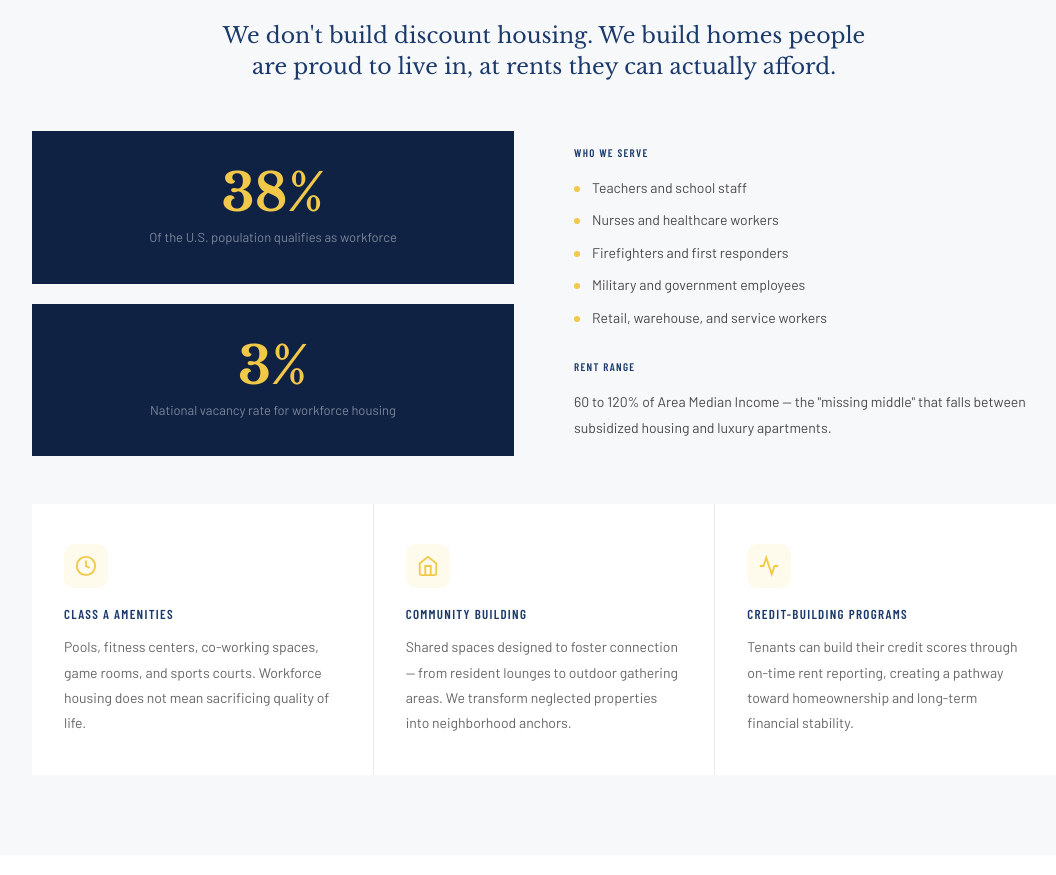
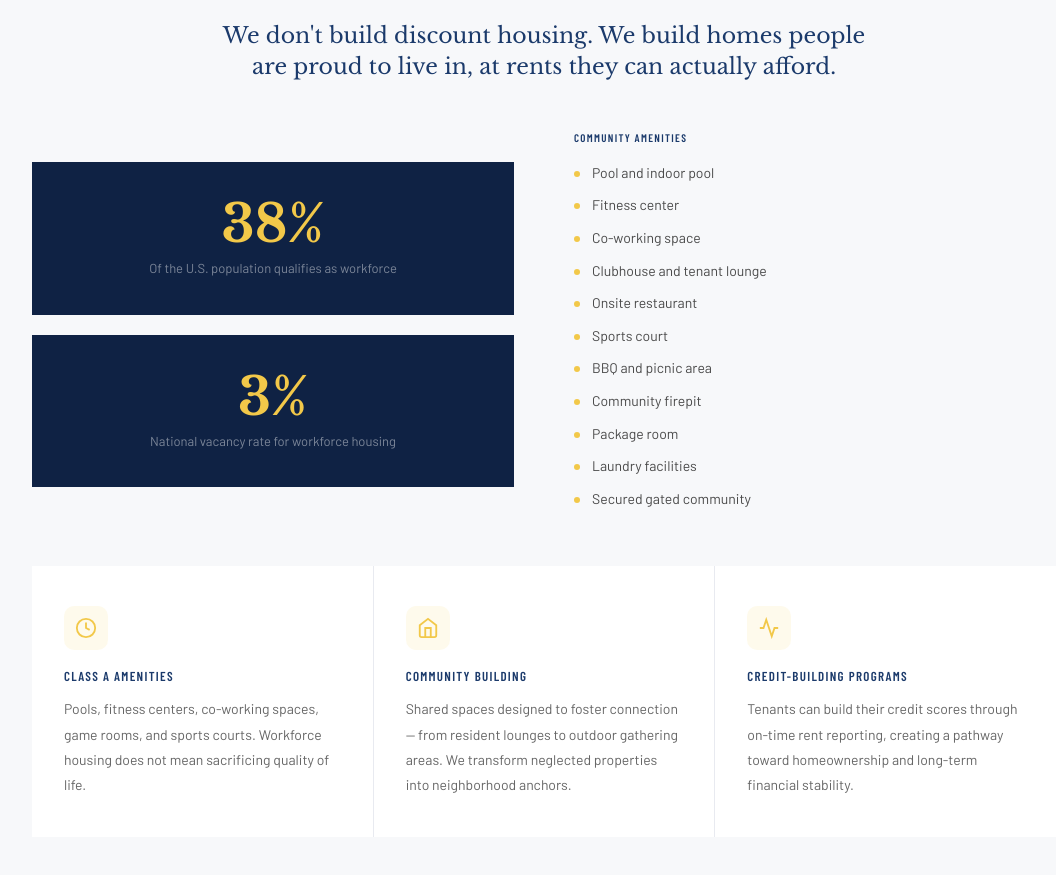
Before and after one commit to ygil21-droid/safeharbor-website, a plain HTML site: page esg.html in a window 1280 px wide. Shown: the part 1640-2515 px from the top of the page, without its empty margins (96-1152 px from the left). Drawn offline with nearby package versions, Linux system fonts and the light colour scheme.

Commit message:
Replace Who We Serve / Rent Range with Community Amenities list
Co-Authored-By: Claude Opus 4.6 <noreply@anthropic.com>

```diff
--- a/esg.html
+++ b/esg.html
@@ -242,16 +242,20 @@ a:hover { color: inherit; }
         </div>
       </div>
       <div>
-        <div style="font-family:'Barlow Condensed',sans-serif;font-size:11px;font-weight:600;letter-spacing:0.12em;text-transform:uppercase;color:#1B3A6B;margin-bottom:16px;">Who We Serve</div>
+        <div style="font-family:'Barlow Condensed',sans-serif;font-size:11px;font-weight:600;letter-spacing:0.12em;text-transform:uppercase;color:#1B3A6B;margin-bottom:16px;">Community Amenities</div>
         <ul class="gold-dot-list">
-          <li>Teachers and school staff</li>
-          <li>Nurses and healthcare workers</li>
-          <li>Firefighters and first responders</li>
-          <li>Military and government employees</li>
-          <li>Retail, warehouse, and service workers</li>
+          <li>Pool and indoor pool</li>
+          <li>Fitness center</li>
+          <li>Co-working space</li>
+          <li>Clubhouse and tenant lounge</li>
+          <li>Onsite restaurant</li>
+          <li>Sports court</li>
+          <li>BBQ and picnic area</li>
+          <li>Community firepit</li>
+          <li>Package room</li>
+          <li>Laundry facilities</li>
+          <li>Secured gated community</li>
         </ul>
-        <div style="font-family:'Barlow Condensed',sans-serif;font-size:11px;font-weight:600;letter-spacing:0.12em;text-transform:uppercase;color:#1B3A6B;margin-bottom:16px;margin-top:28px;">Rent Range</div>
-        <p style="font-size:14px;color:#4A4A4A;line-height:1.9;">60 to 120% of Area Median Income — the "missing middle" that falls between subsidized housing and luxury apartments.</p>
       </div>
     </div>
 
```
